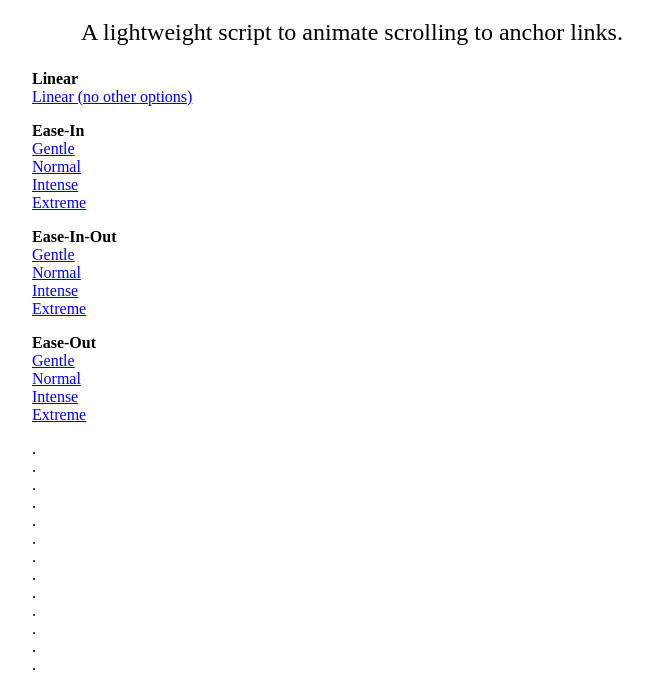
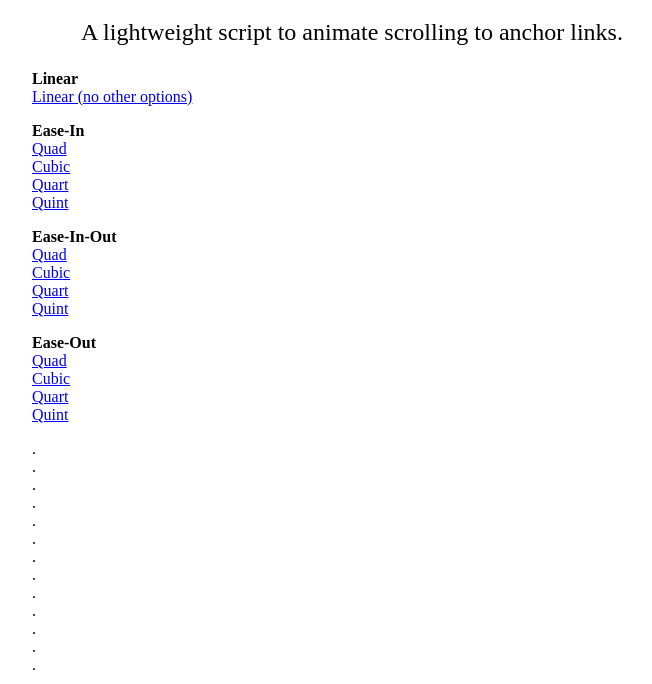
Before and after one commit to cferdinandi/smooth-scroll, a plain HTML site: page index.html in a window 1280 px wide. Shown: the part 116-800 px from the top of the page, without its empty margins (288-940 px from the left). Drawn offline with Linux system fonts and the light colour scheme.

Commit message:
Fixed typos in `index.html`

```diff
--- a/index.html
+++ b/index.html
@@ -24,26 +24,26 @@
 
 		<p>
 			<strong>Ease-In</strong><br>
-			<a class="scroll" data-speed="2000" data-easing="easeInGentle" href="#bazinga">Gentle</a><br>
-			<a class="scroll" data-speed="2000" data-easing="easeInNormal" href="#bazinga">Normal</a><br>
-			<a class="scroll" data-speed="2000" data-easing="easeInIntense" href="#bazinga">Intense</a><br>
-			<a class="scroll" data-speed="2000" data-easing="easeInExtreme" href="#bazinga">Extreme</a>
+			<a class="scroll" data-speed="2000" data-easing="easeInQuad" href="#bazinga">Quad</a><br>
+			<a class="scroll" data-speed="2000" data-easing="easeInCubic" href="#bazinga">Cubic</a><br>
+			<a class="scroll" data-speed="2000" data-easing="easeInQuart" href="#bazinga">Quart</a><br>
+			<a class="scroll" data-speed="2000" data-easing="easeInQuint" href="#bazinga">Quint</a>
 		</p>
 
 		<p>
 			<strong>Ease-In-Out</strong><br>
-			<a class="scroll" data-speed="2000" data-easing="easeInOutGentle" href="#bazinga">Gentle</a><br>
-			<a class="scroll" data-speed="2000" data-easing="easeInOutNormal" href="#bazinga">Normal</a><br>
-			<a class="scroll" data-speed="2000" data-easing="easeInOutIntense" href="#bazinga">Intense</a><br>
-			<a class="scroll" data-speed="2000" data-easing="easeInOutExtreme" href="#bazinga">Extreme</a>
+			<a class="scroll" data-speed="2000" data-easing="easeInOutQuad" href="#bazinga">Quad</a><br>
+			<a class="scroll" data-speed="2000" data-easing="easeInOutCubic" href="#bazinga">Cubic</a><br>
+			<a class="scroll" data-speed="2000" data-easing="easeInOutQuart" href="#bazinga">Quart</a><br>
+			<a class="scroll" data-speed="2000" data-easing="easeInOutQuint" href="#bazinga">Quint</a>
 		</p>
 
 		<p>
 			<strong>Ease-Out</strong><br>
-			<a class="scroll" data-speed="2000" data-easing="easeOutGentle" href="#bazinga">Gentle</a><br>
-			<a class="scroll" data-speed="2000" data-easing="easeOutNormal" href="#bazinga">Normal</a><br>
-			<a class="scroll" data-speed="2000" data-easing="easeOutIntense" href="#bazinga">Intense</a><br>
-			<a class="scroll" data-speed="2000" data-easing="easeOutExtreme" href="#bazinga">Extreme</a>
+			<a class="scroll" data-speed="2000" data-easing="easeOutQuad" href="#bazinga">Quad</a><br>
+			<a class="scroll" data-speed="2000" data-easing="easeOutCubic" href="#bazinga">Cubic</a><br>
+			<a class="scroll" data-speed="2000" data-easing="easeOutQuart" href="#bazinga">Quart</a><br>
+			<a class="scroll" data-speed="2000" data-easing="easeOutQuint" href="#bazinga">Quint</a>
 		</p>
 
 		<p>
@@ -60,7 +60,7 @@
 			.<br>.<br>.<br>.<br>.<br>.<br>.<br>.<br>.<br>.<br>.<br>.<br>.
 		</p>
 
-		<p><a class="scroll" data-speed="400" data-easing="easeOutGentle" href="#top">Back to the top</a></p>
+		<p><a class="scroll" data-speed="400" data-easing="easeOutQuad" href="#top">Back to the top</a></p>
 
 	</section>
 
```
